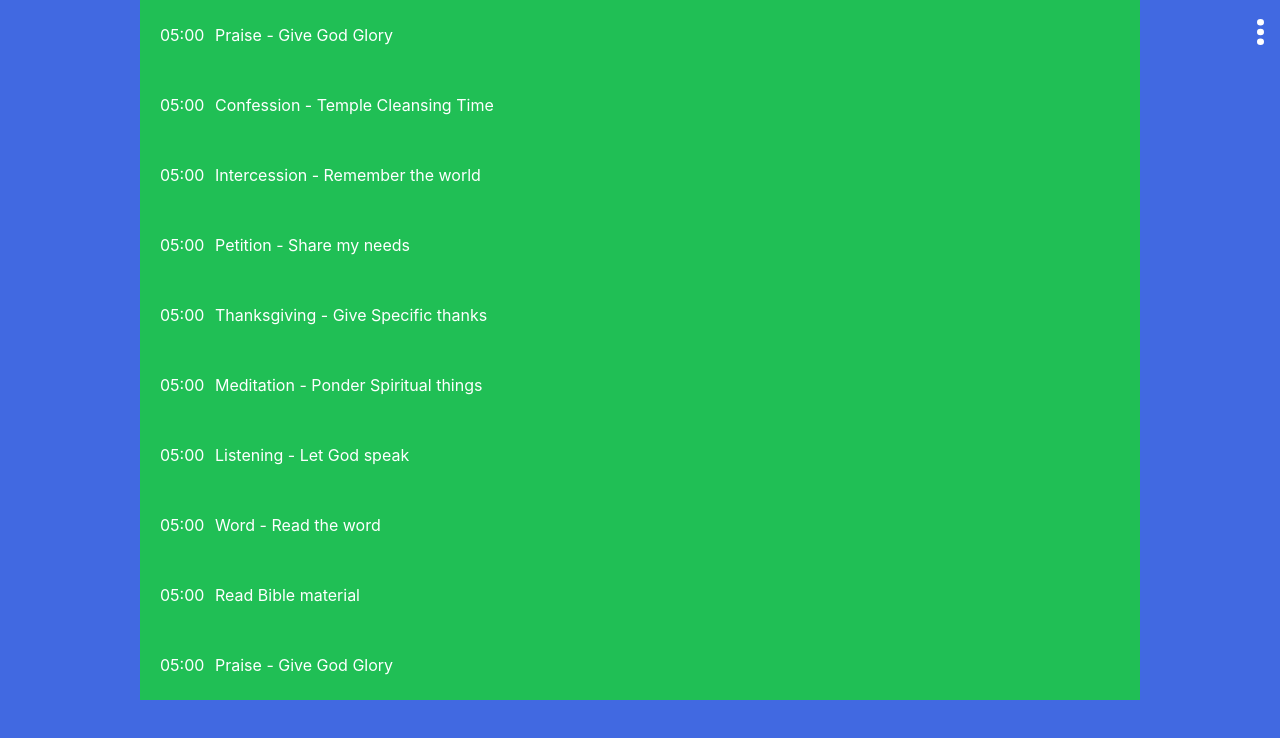
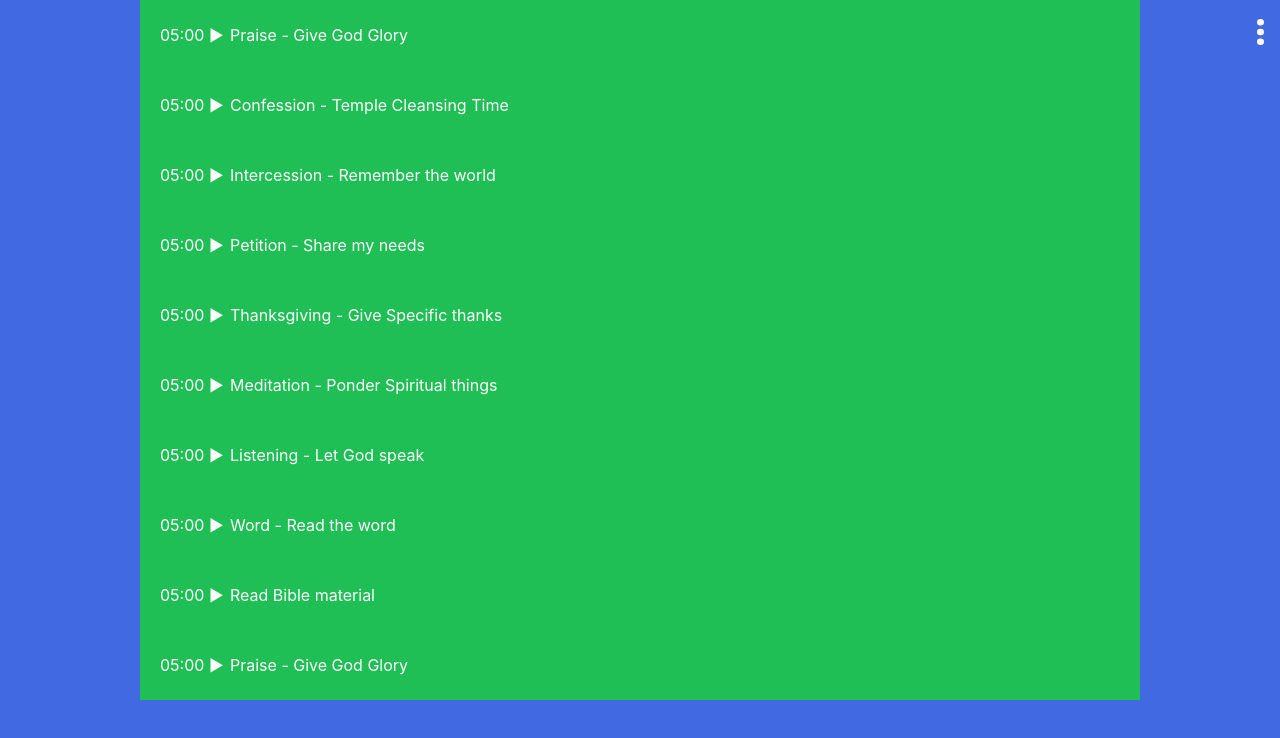
Before and after one commit to Joshua-rose/PrayerTemplate, a React (Create React App) app: page / in a window 1280 px wide. Shown: the top 738 px of the page. Built offline with nearby package versions, Linux system fonts and the light colour scheme.

Commit message:
add visual indication of playing

```diff
--- a/src/components/section.tsx
+++ b/src/components/section.tsx
@@ -33,7 +33,7 @@ const StyledSection = Styled.section`
         padding: 0 20px;
         display: grid;
     align-items: center;
-    grid-template-columns: 55px 1fr 10px;
+    grid-template-columns: 70px 1fr 10px;
     position:sticky;
     top:0;
         ${topBottom}
@@ -75,6 +75,12 @@ const StyledSection = Styled.section`
         background-image: linear-gradient(113.42deg, #c0ff33 25.18%, rgba(163, 196, 188, 0.21) 78.54%);
       }
     }
+    &.running {
+      header {
+        background-color: #1F1300;
+        color: #fff;
+      }
+    }
 `;
 
 const isSpaceBar = (event: React.KeyboardEvent) => {
@@ -103,7 +109,7 @@ function Section(props: Props) {
     }
   }, [isFocused]);
   return (
-    <StyledSection ref={ref} className={`${isFocused ? 'open' : ''}${isComplete ? ' complete' : ''}`}>
+    <StyledSection ref={ref} className={`${isFocused ? 'open' : ''}${isComplete ? ' complete' : ''}${isTimerRunning ? ' running': ''}`}>
       <header
         onClick={() => headerClickHandler(index)}
         onKeyDown={(e: React.KeyboardEvent) => {
@@ -114,7 +120,7 @@ function Section(props: Props) {
         role="button"
         tabIndex={0}
       >
-        <div>{time}</div>
+        <div>{`${time} ${isTimerRunning ? '⏸' : '▶'}`}</div>
         <div>{title}</div>
       </header>
       <article>{content}</article>
```
